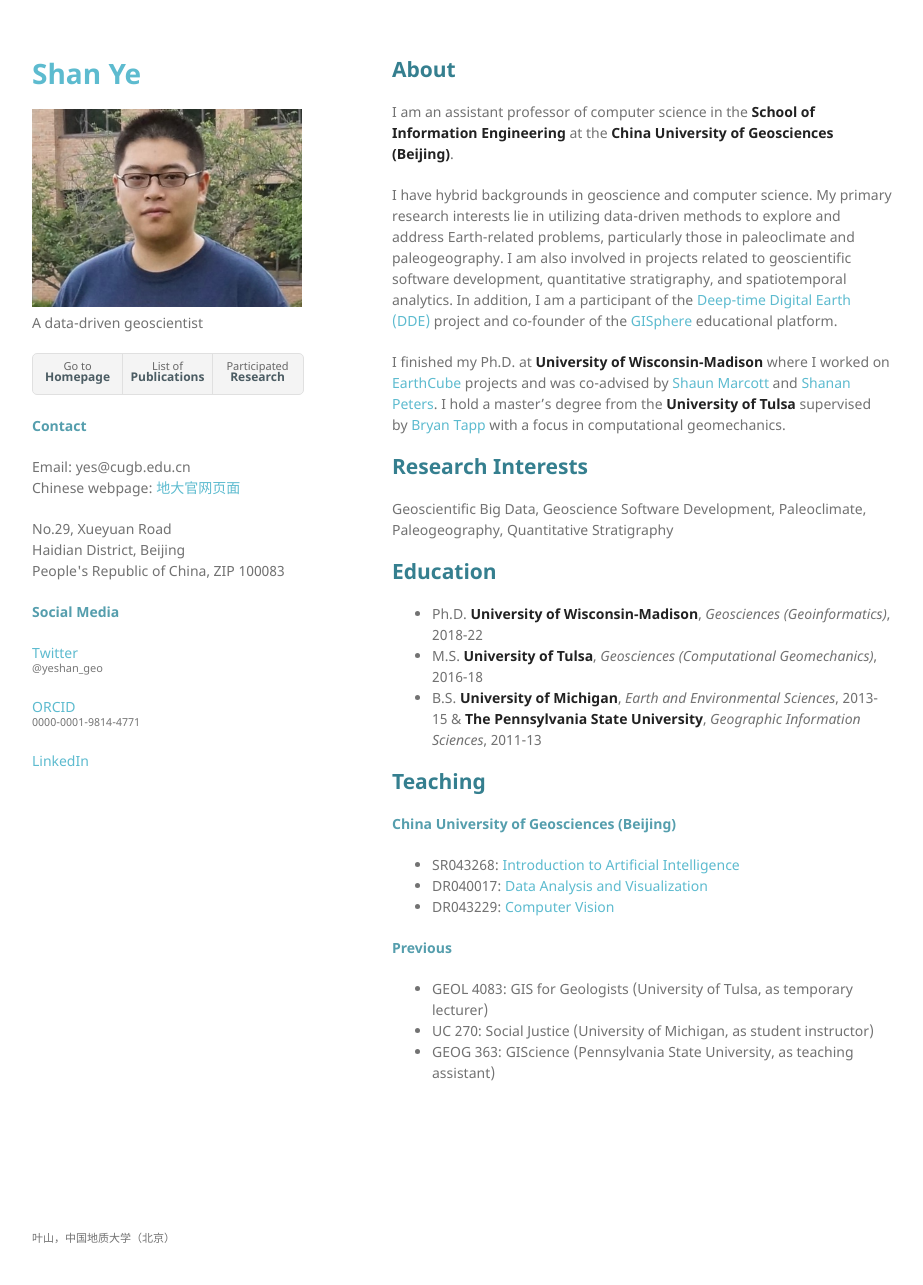
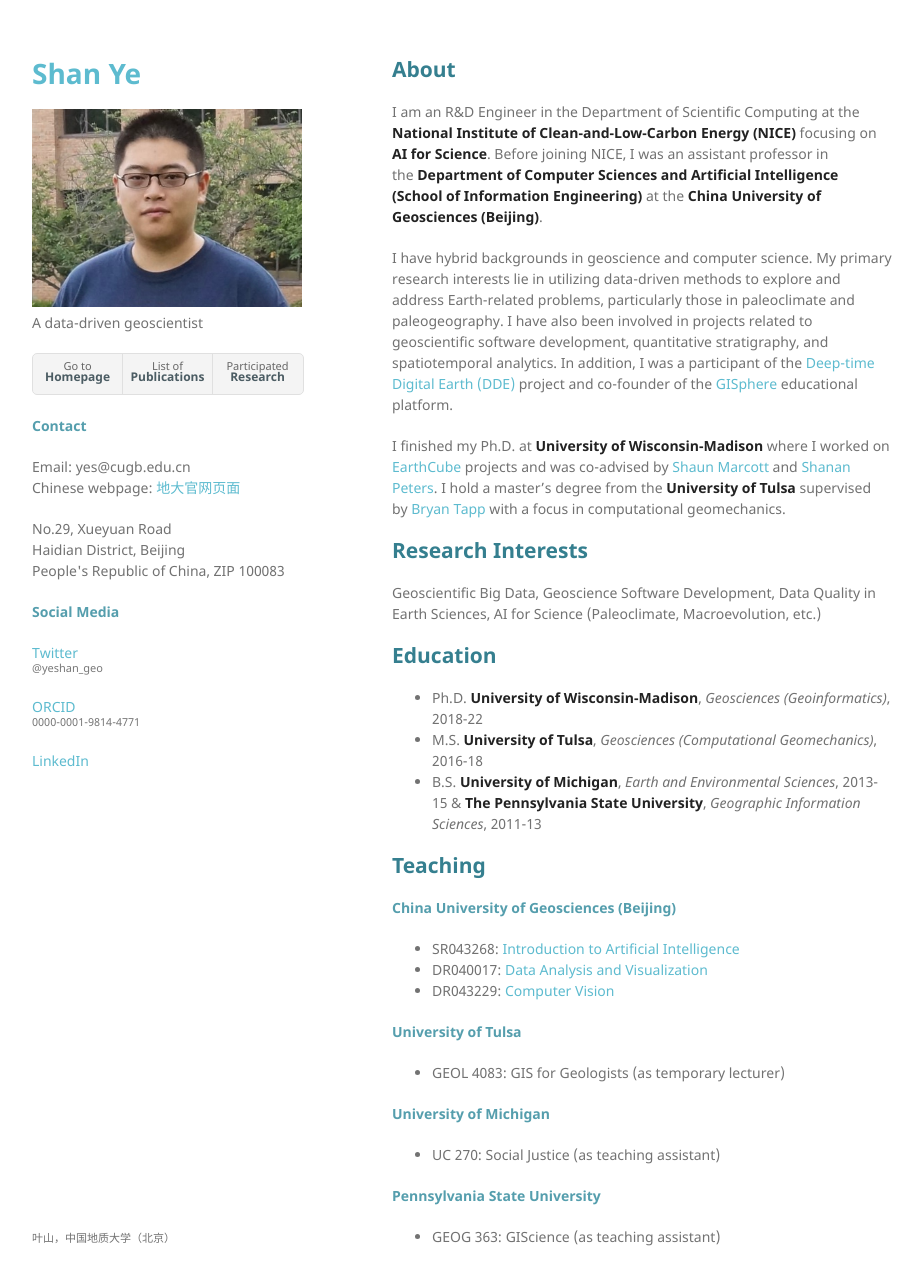
Before and after one commit to yeshan-geo/yeshan-geo.github.io, a Jekyll site: the page built from index.md, in a window 1280 px wide and 1317 px high. Shown: the top 1285 px of the window, without its empty margins (178-1101 px from the left). Built offline with Jekyll 4.4.1, drawn with Linux system fonts in a browser that asks for light colours; our own code applies the rules of GitHub Pages for plain Markdown files.

Commit message:
Update index.md

```diff
--- a/index.md
+++ b/index.md
@@ -1,14 +1,14 @@
 ## About
 
-I am an assistant professor of computer science in the **School of Information Engineering** at the **China University of Geosciences (Beijing)**.
+I am an R&D Engineer in the Department of Scientific Computing at the **National Institute of Clean-and-Low-Carbon Energy (NICE)** focusing on **AI for Science**. Before joining NICE, I was an assistant professor in the **Department of Computer Sciences and Artificial Intelligence (School of Information Engineering)** at the **China University of Geosciences (Beijing)**.
 
-I have hybrid backgrounds in geoscience and computer science. My primary research interests lie in utilizing data-driven methods to explore and address Earth-related problems, particularly those in paleoclimate and paleogeography. I am also involved in projects related to geoscientific software development, quantitative stratigraphy, and spatiotemporal analytics. In addition, I am a participant of the [Deep-time Digital Earth (DDE)](https://www.ddeworld.org/) project and co-founder of the [GISphere](https://gisphere.info/) educational platform.
+I have hybrid backgrounds in geoscience and computer science. My primary research interests lie in utilizing data-driven methods to explore and address Earth-related problems, particularly those in paleoclimate and paleogeography. I have also been involved in projects related to geoscientific software development, quantitative stratigraphy, and spatiotemporal analytics. In addition, I was a participant of the [Deep-time Digital Earth (DDE)](https://www.ddeworld.org/) project and co-founder of the [GISphere](https://gisphere.info/) educational platform.
 
 I finished my Ph.D. at **University of Wisconsin-Madison** where I worked on [EarthCube](https://www.earthcube.org/) projects and was co-advised by [Shaun Marcott](https://geoscience.wisc.edu/people/marcott-shaun/) and [Shanan Peters](http://strata.geology.wisc.edu/). I hold a master's degree from the **University of Tulsa** supervised by [Bryan Tapp](https://faculty.utulsa.edu/faculty/bryan-tapp/) with a focus in computational geomechanics.
 
 ## Research Interests
 
-Geoscientific Big Data, Geoscience Software Development, Paleoclimate, Paleogeography, Quantitative Stratigraphy
+Geoscientific Big Data, Geoscience Software Development, Data Quality in Earth Sciences, AI for Science (Paleoclimate, Macroevolution, etc.)
 
 ## Education
 
@@ -23,7 +23,11 @@ Geoscientific Big Data, Geoscience Software Development, Paleoclimate, Paleogeog
 - DR040017: [Data Analysis and Visualization](https://yeshan-geo.github.io/pages/datavis)
 - DR043229: [Computer Vision](https://yeshan-geo.github.io/pages/computer_vision)
 
-#### Previous
-- GEOL 4083: GIS for Geologists (University of Tulsa, as temporary lecturer)
-- UC 270: Social Justice (University of Michigan, as student instructor)
-- GEOG 363: GIScience (Pennsylvania State University, as teaching assistant)
+#### University of Tulsa
+- GEOL 4083: GIS for Geologists (as temporary lecturer)
+
+#### University of Michigan
+- UC 270: Social Justice (as teaching assistant)
+
+#### Pennsylvania State University
+- GEOG 363: GIScience (as teaching assistant)
```
